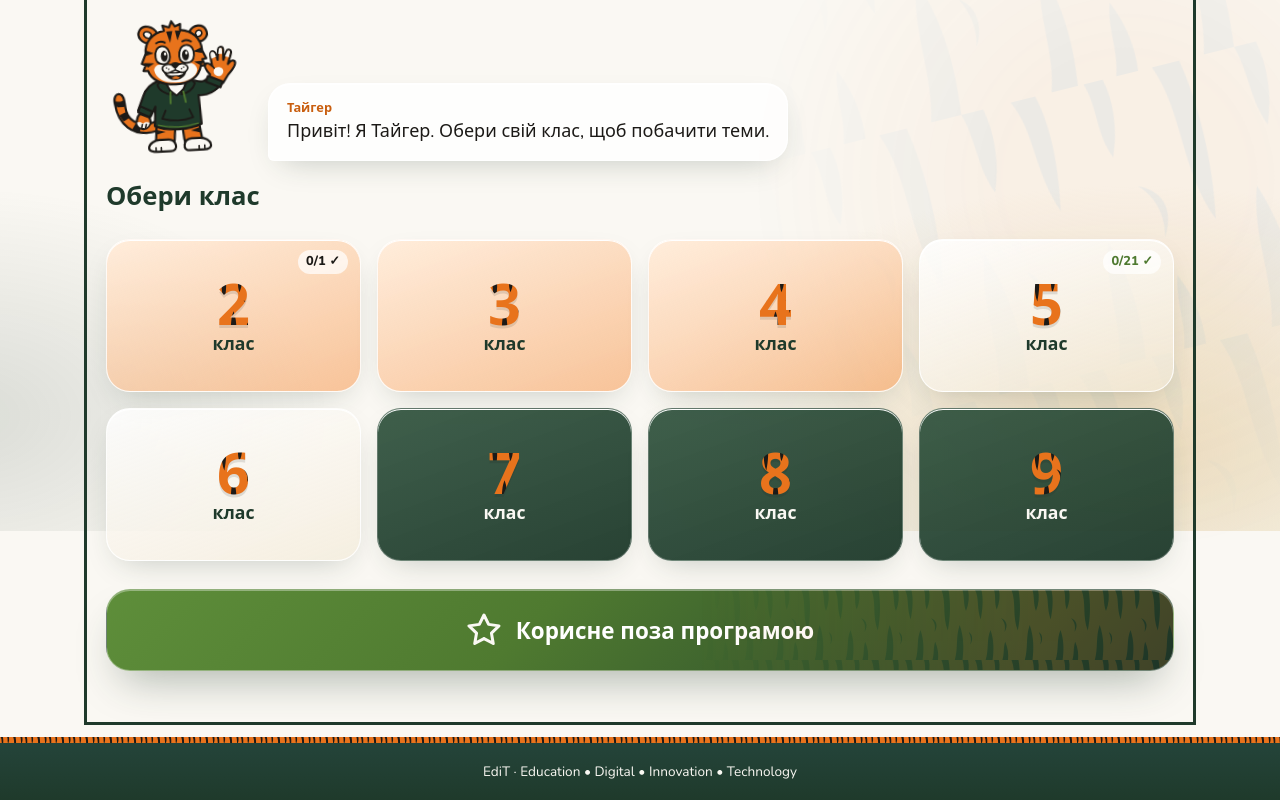
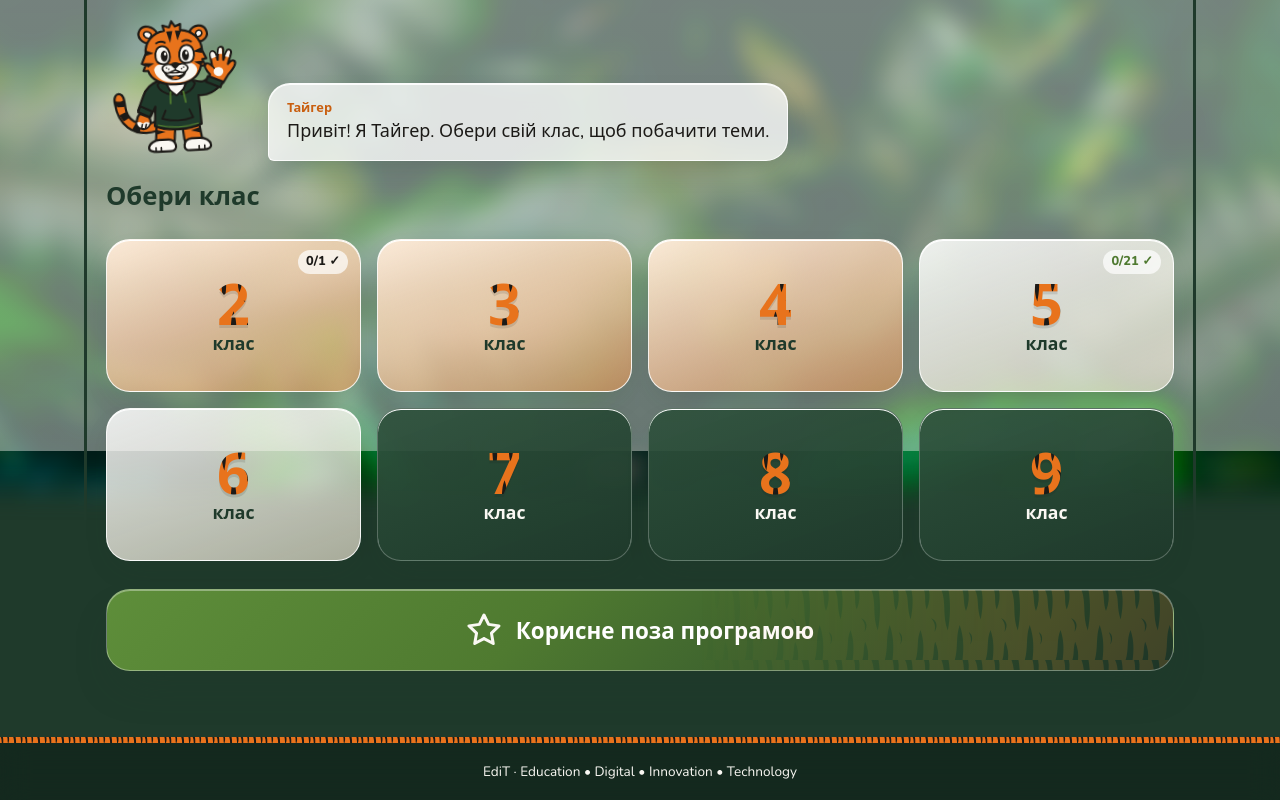
Before and after one commit to DiWasilewskii/EdiT, a plain HTML site: page index.html in a window 1280 px wide. Shown: the part 349-1149 px from the top of the page. Drawn offline with nearby package versions, Linux system fonts and the light colour scheme; a web font is replaced by a local one.

Commit message:
Фон із джунглями під матовим склом на всю сторінку
Co-Authored-By: Claude Opus 5.5 <noreply@anthropic.com>

```diff
--- a/css/theme.css
+++ b/css/theme.css
@@ -25,38 +25,36 @@
 }
 
 /* ---------------------------------------------------------------------
-   ФОН: м'які кольорові плями + великі смуги-водяний знак
+   ФОН: фото джунглів (img/jungle-bg.jpg), а вміст сторінки лежить
+   на великій «матовій скляній» панелі поверх нього.
+   Щоб змінити фото — замініть файл img/jungle-bg.jpg.
    --------------------------------------------------------------------- */
-body { background-color: var(--bg); }
+body { background-color: var(--jungle); }
 
+/* Фото на весь екран, нерухоме під час прокручування.
+   Розмите (blur) — це і є «матове скло» на всю сторінку.
+   inset: -40px — щоб розмиті краї не давали світлу рамку. */
 body::before {
   content: "";
   position: fixed;
-  inset: -10%;
+  inset: -40px;
   z-index: -2;
   pointer-events: none;
-  background:
-    radial-gradient(38% 32% at 10% 8%,  rgba(232, 115, 28, .30), transparent 70%),
-    radial-gradient(34% 30% at 92% 12%, rgba(79, 122, 48, .24),  transparent 70%),
-    radial-gradient(46% 40% at 82% 92%, rgba(232, 217, 184, .85), transparent 70%),
-    radial-gradient(34% 34% at 6% 88%,  rgba(31, 58, 43, .14),   transparent 70%);
+  background: url("../img/jungle-bg.jpg") center / cover no-repeat;
+  filter: blur(12px) saturate(140%);
 }
+/* Світлий шар скла поверх фото + теплий відблиск.
+   Прозорість скла — числа .50/.42: менше число = прозоріше. */
 body::after {
   content: "";
   position: fixed;
-  right: -18vmax;
-  top: 18vh;
+  inset: 0;
   z-index: -1;
-  width: 60vmax;
-  height: 60vmax;
   pointer-events: none;
-  background: var(--stripes) 0 0 / 22vmax 22vmax;
-  opacity: .06;
-  transform: rotate(-14deg);
-  -webkit-mask-image: radial-gradient(closest-side, #000 30%, transparent 100%);
-          mask-image: radial-gradient(closest-side, #000 30%, transparent 100%);
+  background:
+    radial-gradient(50% 40% at 12% 0%, rgba(232, 115, 28, .22), transparent 70%),
+    linear-gradient(180deg, rgba(250, 248, 243, .50), rgba(250, 248, 243, .42));
 }
-body.vik-7-9::after { opacity: .035; }
 
 /* ---------------------------------------------------------------------
    ТИГРОВІ СМУГИ В ТЕКСТІ
@@ -476,7 +474,10 @@ body.vik-7-9 .topic-card { background: var(--glass); border: 1px solid var(--gla
 .footer {
   position: relative;
   margin-top: 24px;
-  background: linear-gradient(180deg, #24443A, var(--jungle));
+  /* Темне скло — крізь нього видно джунглі */
+  background: rgba(12, 28, 20, .55);
+  -webkit-backdrop-filter: blur(14px);
+          backdrop-filter: blur(14px);
 }
 .footer::before {
   content: "";
@@ -494,6 +495,7 @@ body.vik-7-9 .topic-card { background: var(--glass); border: 1px solid var(--gla
 /* Браузер не вміє розмивати фон — робимо панелі майже непрозорими */
 @supports not ((backdrop-filter: blur(1px)) or (-webkit-backdrop-filter: blur(1px))) {
   .topbar, .menu { background: rgba(250, 248, 243, .96); }
+  .footer { background: var(--jungle); }
 }
 /* Людина просить менше прозорості — без скла */
 @media (prefers-reduced-transparency: reduce) {
@@ -503,7 +505,8 @@ body.vik-7-9 .topic-card { background: var(--glass); border: 1px solid var(--gla
     -webkit-backdrop-filter: none;
             backdrop-filter: none;
   }
-  body::after { display: none; }
+  body::before { display: none; }
+  body { background: var(--bg); }
 }
 
 @media (max-width: 520px) {
--- a/index.html
+++ b/index.html
@@ -11,9 +11,9 @@
   <link rel="preconnect" href="https://fonts.gstatic.com" crossorigin>
   <link href="https://fonts.googleapis.com/css2?family=Nunito:wght@400;600;700;800&family=Unbounded:wght@500;700;800&display=swap" rel="stylesheet">
 
-  <link rel="stylesheet" href="css/style.css?v=2026-11-26e">
+  <link rel="stylesheet" href="css/style.css?v=2026-11-26f">
   <!-- Сучасний вигляд: скло й тигрові смуги -->
-  <link rel="stylesheet" href="css/theme.css?v=2026-11-26e">
+  <link rel="stylesheet" href="css/theme.css?v=2026-11-26f">
 </head>
 <body>
 
@@ -42,8 +42,8 @@
   <!-- Спочатку дані тем і уроків, потім логіка сайту.
        ?v=… — номер версії: після змін у файлах змініть його всюди,
        щоб браузери одразу завантажили нові файли, а не старі з кешу. -->
-  <script src="js/topics.js?v=2026-11-26e"></script>
-  <script src="js/lessons.js?v=2026-11-26e"></script>
-  <script src="js/app.js?v=2026-11-26e"></script>
+  <script src="js/topics.js?v=2026-11-26f"></script>
+  <script src="js/lessons.js?v=2026-11-26f"></script>
+  <script src="js/app.js?v=2026-11-26f"></script>
 </body>
 </html>
```
Also changed, not shown: img/jungle-bg.jpg (added).
